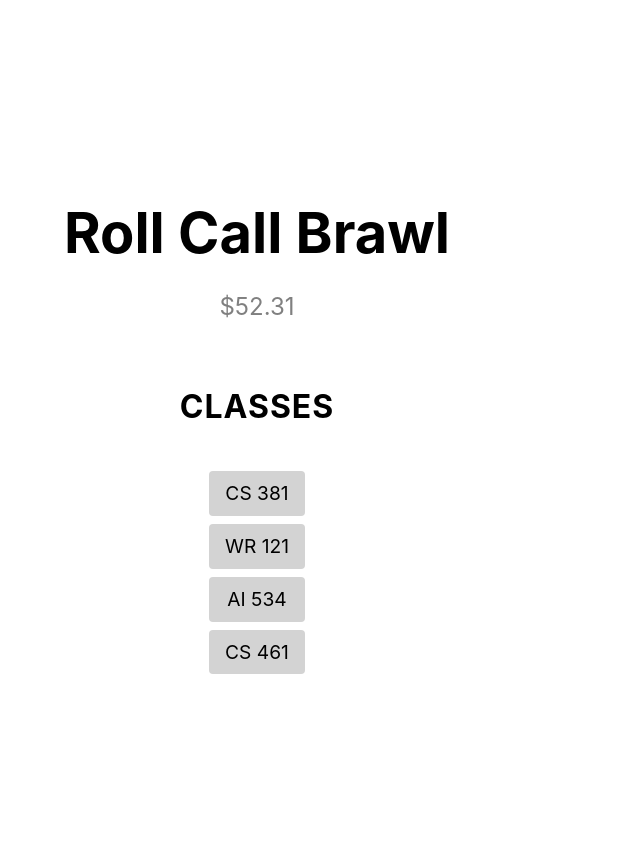
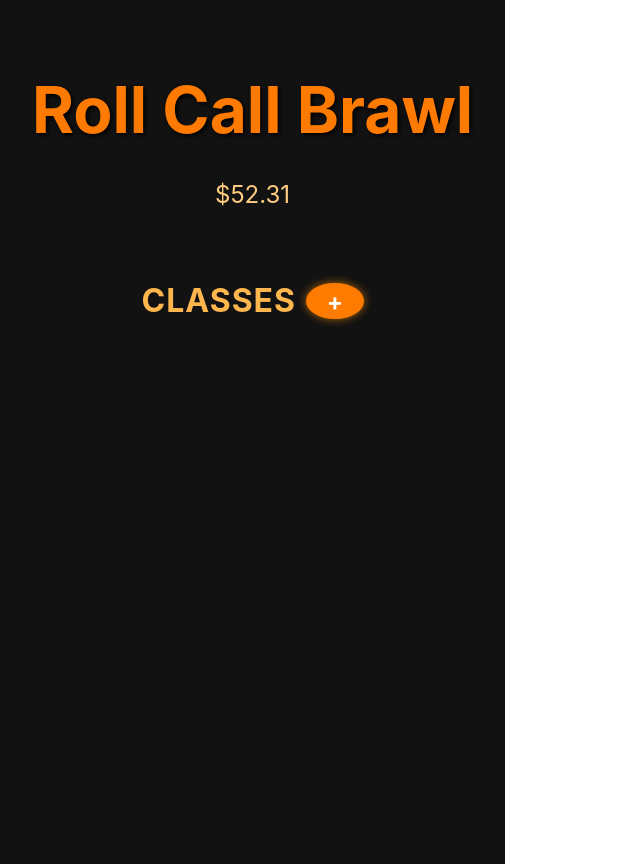
Before and after one commit to Carson274/Roll-Call-Brawl, a React (Vite) app in the folder client/: page / in a window 1280 px wide. Shown: the whole page, without its empty margins (0-640 px from the left). Built offline with nearby package versions, Linux system fonts and the light colour scheme.

Commit message:
oops actually connected them now

```diff
--- a/client/src/App.tsx
+++ b/client/src/App.tsx
@@ -1,11 +1,13 @@
 import { BrowserRouter as Router, Routes, Route } from 'react-router-dom';
 import HomePage from './HomePage/HomePage';
+import ClassPage from './ClassPage/ClassPage';
 
 function App() {
   return (
     <Router>
       <Routes>
         <Route path="/" element={<HomePage />} />
+        <Route path="/class/:classId" element={<ClassPage />} />
       </Routes>
     </Router>
   );
--- a/client/src/ClassPage/ClassPage.tsx
+++ b/client/src/ClassPage/ClassPage.tsx
@@ -1,15 +1,14 @@
+import React from 'react';
+import { useParams } from 'react-router-dom';
 import './ClassPage.css';
-import React from "react";
-// import { UserSearchModal } from "./components/UserSearchModal";
-// import { UserList } from "./components/UserList";
-// import { UserList } from "./components/UserCard";
-
 
 function ClassPage() {
+  const { classId } = useParams<{ classId: string }>();
+
   return (
     <div className="classpage">
-        <h1>$100</h1>
-        <h2>CS 372</h2>
+      <h1>Class: {classId?.toUpperCase()}</h1>
+      <h2>Welcome to the {classId?.toUpperCase()} class page!</h2>
       <h3>Competitors</h3>
       <ul>
         <li>Carpettt</li>
--- a/client/src/HomePage/HomePage.css
+++ b/client/src/HomePage/HomePage.css
@@ -1,60 +1,177 @@
+/* Global container */
 .homepage {
   display: flex;
   flex-direction: column;
   align-items: center;
-    justify-content: center;
-    height: 100vh;
-    width: 100%;
-    max-width: 1200px;
-    margin: 0 auto;
-    background-color: white;
-    font-family: 'Inter', Arial, sans-serif;
-    text-align: center;
+  justify-content: start;
+  min-height: 100vh;
   padding: 2rem;
+  background: #121212; /* Dark background for contrast */
+  font-family: 'Orbitron', 'Inter', sans-serif;
+  color: #fff;
 }
 
+/* Title */
 .homepage h1 {
-    font-size: 3.5rem;
-    color: black;
-    margin-bottom: 1rem;
-    font-weight: 700;
+  font-size: 4rem;
+  color: #ff7a00; /* Vibrant orange */
+  margin-bottom: 0.5rem;
+  text-shadow: 2px 2px 4px #000;
 }
 
+/* Balance */
 .homepage p {
   font-size: 1.5rem;
-    color: gray;
-    margin-top: 0.5rem;
+  color: #ffcc80;
   margin-bottom: 2rem;
 }
 
-  .homepage h2 {
+/* Header for class list */
+.classes-header {
+  display: flex;
+  align-items: center;
+  justify-content: center;
+  gap: 10px;
+  margin-bottom: 1rem;
+}
+
+.homepage h3 {
   font-size: 2rem;
-    color: black;
-    margin-bottom: 1rem;
+  color: #ffb74d;
   text-transform: uppercase;
   letter-spacing: 1px;
 }
 
+/* Class list */
 .homepage ul {
   list-style: none;
   padding: 0;
+  width: 100%;
+  max-width: 500px;
 }
 
+/* Each class card */
 .homepage ul li {
   font-size: 1.2rem;
-    color: black;
+  background: #1f1f1f;
+  color: #ffebcd;
   margin: 0.5rem 0;
-    padding: 0.5rem 1rem;
-    background-color: lightgray;
-    border-radius: 4px;
-    transition: transform 0.2s, background-color 0.2s;
+  padding: 1rem;
+  border: 2px solid #ff7a00;
+  border-radius: 12px;
+  box-shadow: 0 0 10px #ff7a00a0;
+  transition: transform 0.2s, box-shadow 0.2s;
 }
 
 .homepage ul li:hover {
-    background-color: #d1d5db; /* Slightly darker gray on hover */
-    transform: scale(1.05); /* Subtle zoom effect */
+  transform: scale(1.05);
+  box-shadow: 0 0 15px #ffa726;
 }
 
+.homepage ul li a {
+  text-decoration: none;
+  color: inherit;
+  font-weight: bold;
+}
+
+/* Add Class Button (floating circle style) */
+.add-class-circle {
+  width: 36px;
+  height: 36px;
+  border-radius: 50%;
+  background-color: #ff7a00;
+  color: #fff;
+  border: none;
+  font-size: 24px;
+  font-weight: bold;
+  cursor: pointer;
+  display: flex;
+  align-items: center;
+  justify-content: center;
+  transition: background 0.2s, transform 0.2s;
+  box-shadow: 0 0 8px #ff9100a8;
+}
+
+.add-class-circle:hover {
+  background-color: #ffa000;
+  transform: scale(1.1);
+}
+
+/* Modal backdrop */
+.modal {
+  position: fixed;
+  top: 0;
+  left: 0;
+  width: 100vw;
+  height: 100vh;
+  background: rgba(0, 0, 0, 0.7);
+  display: flex;
+  align-items: center;
+  justify-content: center;
+  z-index: 1000;
+}
+
+/* Modal content */
+.modal-content {
+  background: #2c2c2c;
+  padding: 2rem;
+  border-radius: 12px;
+  width: 320px;
+  text-align: center;
+  color: #fff;
+  border: 2px solid #ff9100;
+  box-shadow: 0 0 15px #ff6f00a0;
+}
+
+.modal-content h3 {
+  font-size: 1.5rem;
+  margin-bottom: 1rem;
+  color: #ffa726;
+}
+
+.modal-content input {
+  width: 100%;
+  padding: 10px;
+  margin-bottom: 1rem;
+  border: 1px solid #ffcc80;
+  border-radius: 6px;
+  background: #1e1e1e;
+  color: #fff;
+}
+
+.modal-actions {
+  display: flex;
+  justify-content: space-between;
+}
+
+.modal-actions button {
+  padding: 10px 20px;
+  font-size: 1rem;
+  border: none;
+  border-radius: 6px;
+  cursor: pointer;
+  transition: background 0.2s;
+}
+
+.modal-actions button:first-child {
+  background-color: #616161;
+  color: white;
+}
+
+.modal-actions button:first-child:hover {
+  background-color: #757575;
+}
+
+.modal-actions button:last-child {
+  background-color: #ff7a00;
+  color: white;
+}
+
+.modal-actions button:last-child:hover {
+  background-color: #ff9100;
+}
+
+/* Responsive tweaks */
 @media (max-width: 768px) {
   .homepage h1 {
     font-size: 2.5rem;
@@ -64,7 +181,7 @@
     font-size: 1.2rem;
   }
 
-    .homepage h2 {
+  .homepage h3 {
     font-size: 1.5rem;
   }
 
--- a/client/src/HomePage/HomePage.tsx
+++ b/client/src/HomePage/HomePage.tsx
@@ -1,18 +1,61 @@
-import React from 'react';
+import React, { useState } from 'react';
+import { Link } from 'react-router-dom';
 import './HomePage.css';
 
 function HomePage() {
+  const [isModalOpen, setIsModalOpen] = useState(false);
+  const [classes, setClasses] = useState([]);
+  const [newClassName, setNewClassName] = useState('');
+
+  const handleOpenModal = () => {
+    setIsModalOpen(true);
+  };
+
+  const handleCloseModal = () => {
+    setIsModalOpen(false);
+    setNewClassName('');
+  };
+
+  const handleAddClass = () => {
+    if (newClassName.trim()) {
+      setClasses([...classes, newClassName]);
+      handleCloseModal();
+    }
+  };
+
   return (
     <div className="homepage">
       <h1>Roll Call Brawl</h1>
       <p>$52.31</p>
-      <h2>Classes</h2>
+      <div className="classes-header">
+        <h3>Classes</h3>
+        <button className="add-class-circle" onClick={handleOpenModal}>+</button>
+      </div>
       <ul>
-        <li>CS 381</li>
-        <li>WR 121</li>
-        <li>AI 534</li>
-        <li>CS 461</li>
+        {classes.map((className, index) => (
+          <li key={index}>
+            <Link to={`/class/${className.replace(/\s+/g, '').toLowerCase()}`}>{className}</Link>
+          </li>
+        ))}
       </ul>
+
+      {isModalOpen && (
+        <div className="modal">
+          <div className="modal-content">
+            <h3>Add a New Class</h3>
+            <input
+              type="text"
+              placeholder="Enter class name"
+              value={newClassName}
+              onChange={(e) => setNewClassName(e.target.value)}
+            />
+            <div className="modal-actions">
+              <button onClick={handleCloseModal}>Cancel</button>
+              <button onClick={handleAddClass}>Add Class</button>
+            </div>
+          </div>
+        </div>
+      )}
     </div>
   );
 }
```
Also changed, not shown: client/src/ClassPage/ClassPage.css (indentation only). Lines whose indentation alone changed are shown as unchanged.
